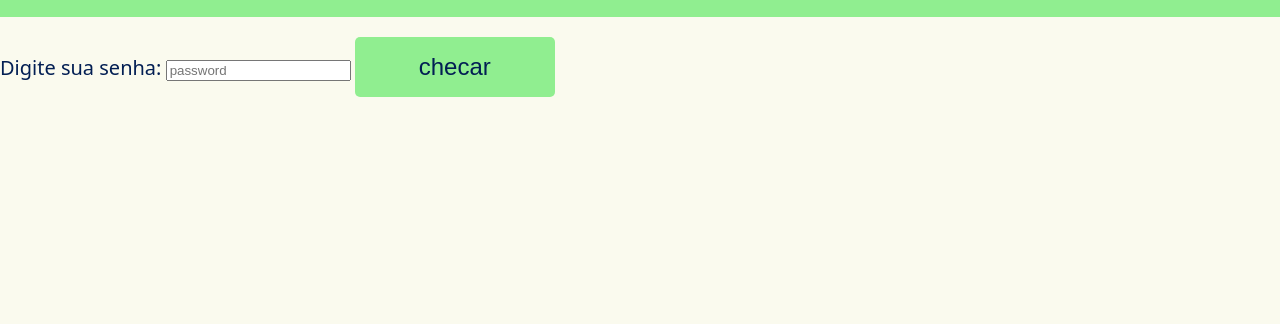
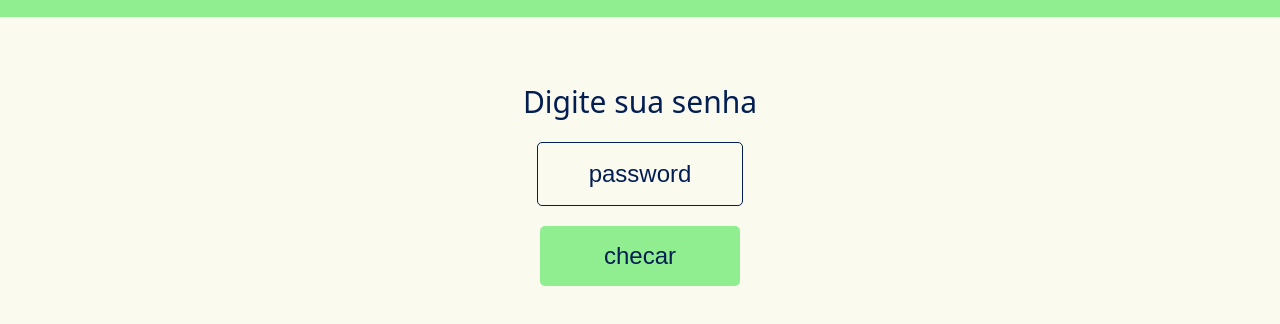
Before and after one commit to salanmato/researchbc, a plain HTML site: page html/lista.html in a window 1280 px wide. Shown: the part 66-390 px from the top of the page. Drawn offline with Linux system fonts and the light colour scheme.

Commit message:
css changes

```diff
--- a/css/style.css
+++ b/css/style.css
@@ -137,6 +137,46 @@ input[type=email]:focus {
     box-shadow: none;
 }
 
+/* login para visualizar a tabela */
+#login{
+    display: flex;
+    flex-direction: column;
+    justify-content: center;
+    align-items: center;
+    margin-top: 5%;
+}
+
+#login label {
+    font-size: 30px;
+}
+
+#login input[type=password]{
+    width: 200px;
+    height: 60px;
+    border-radius: 5px;
+    border: 1px solid var(--font-color);
+    margin-top: 20px;
+    outline: none;
+    font-size: 24px;
+    color: var(--font-color);
+    background-color: var(--back-color);
+    text-align: center;
+
+    transition: all ease-in 0.2s;
+}
+
+#login input[type=password]:focus{
+    transform: scale(1.01);
+    border: 1px solid var(--font-color);
+    transform: translate(0, -2px);
+    box-shadow: 0 3px var(--font-color);
+    background-color: var(--second-color);
+}
+
+#login input[type=password]::placeholder{
+    color: var(--font-color);
+}
+
 /* style da tabela */
 table {
     background-color: var(--table-color);
--- a/html/lista.html
+++ b/html/lista.html
@@ -15,7 +15,7 @@
         <h1><a href="/html/resultados.html">resultados</a></h1>
     </header>
     <form id="login">
-        <label for="password" name="password">Digite sua senha:</label>
+        <label for="password" name="password">Digite sua senha</label>
         <input type="password" name="password" title="password" placeholder="password" id="password">
 
         <input id="submit-button" type="submit" value="checar" />
--- a/javascript/showList.js
+++ b/javascript/showList.js
@@ -2,10 +2,12 @@ const tableDiv = document.querySelector('#table-div')
 const form = document.querySelector('#login')
 const password = document.querySelector('#password')
 
+const senha = 'ADS2NB'
+
 const url = 'http://localhost:3002/api/get'
 
 form.addEventListener('submit', (e) => {
-    if(password.value == 12){
+    if(password.value === senha){
         e.preventDefault()
 
         form.remove()
@@ -103,6 +105,10 @@ fetch(url).then(response => response.json())
     }))
     .catch(error => console.log(error))
     }else{
-        alert('SENHA ERRADA!')
+        if(!password.value){
+            alert('Digite sua senha!')
+        }else{
+            alert('Senha errada!')
+        }
     }
 })
```
